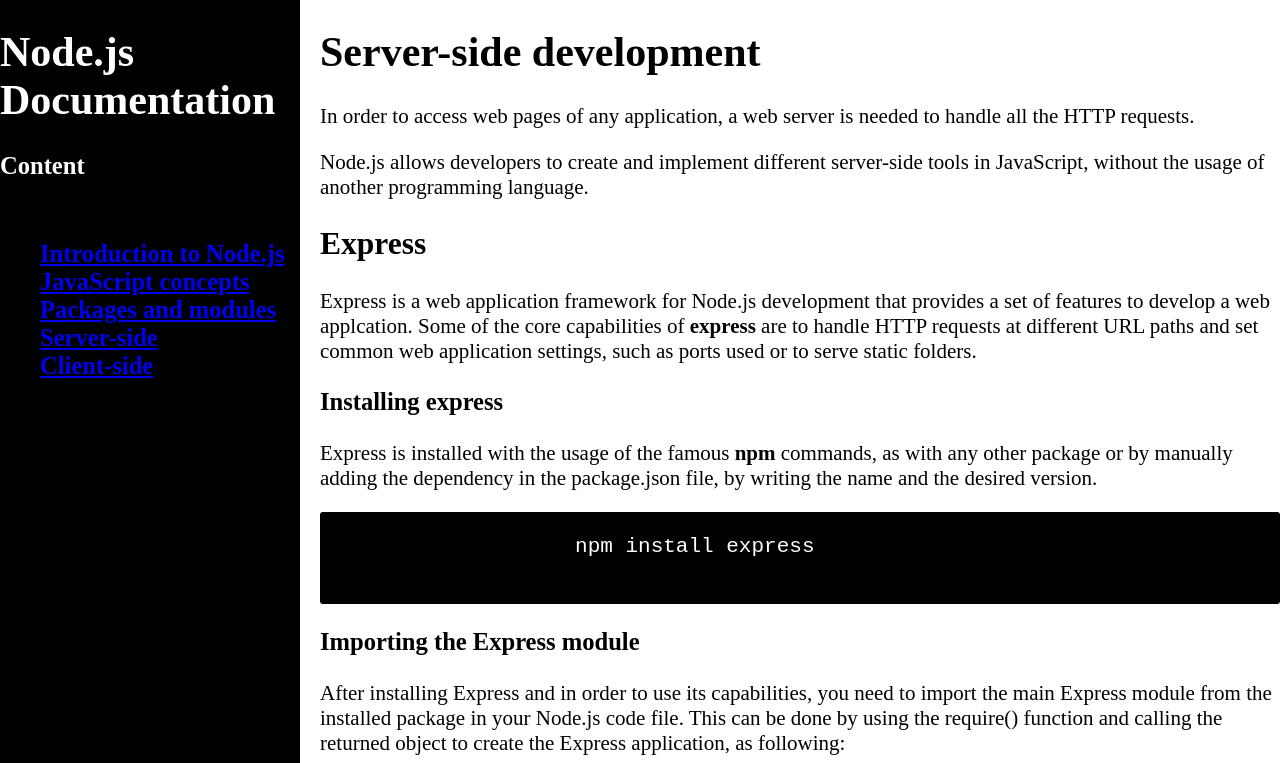
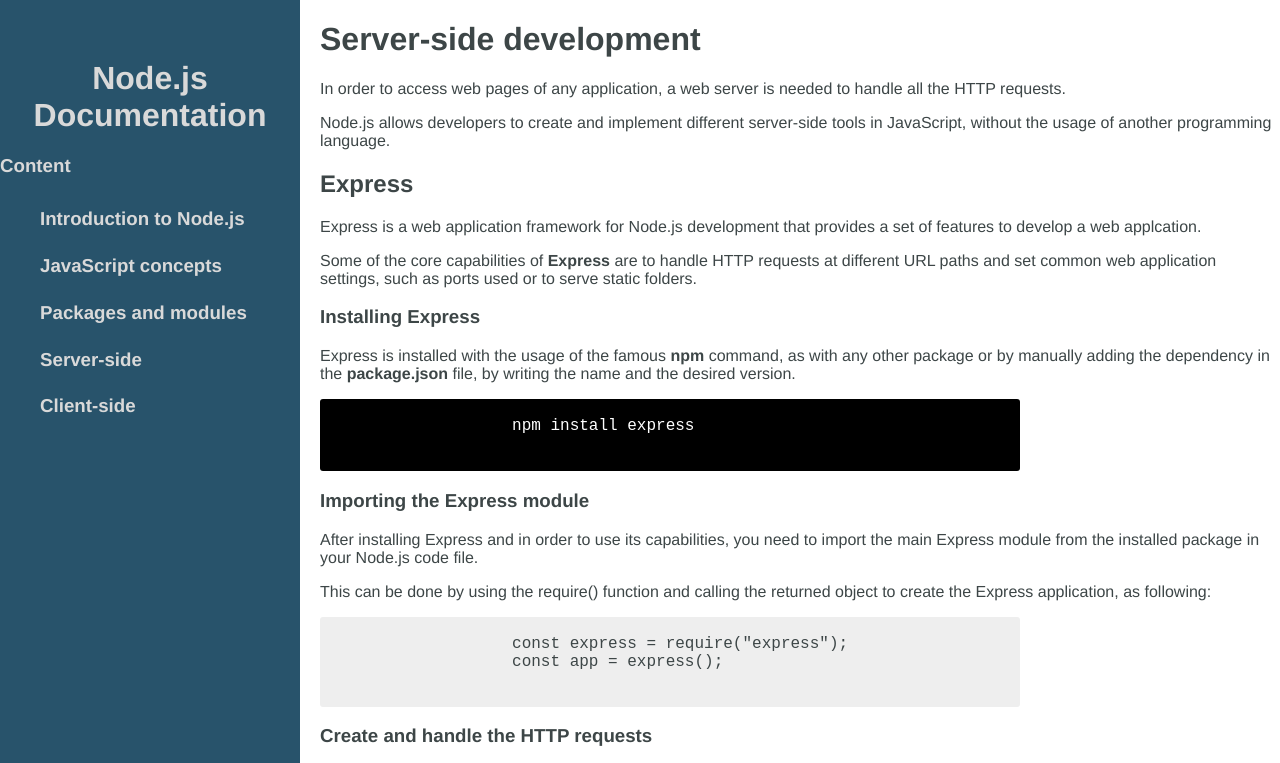
Before and after one commit to amalia-caldare/node.js_docs_mandatory, a website: page public/server.html in a window 1280 px wide. Shown: the top 763 px of the page. Drawn offline with nearby package versions, Linux system fonts and the light colour scheme.

Commit message:
Node.js Documentation

```diff
--- a/app.js
+++ b/app.js
@@ -27,6 +27,10 @@
     return res.sendFile(__dirname + '/public/server.html');
 })
 
+app.get("/client", (req, res) =>{
+    return res.sendFile(__dirname + '/public/client.html');
+})
+
 const port = process.env.PORT ? process.env.PORT: 3000;
 
 const server = app.listen(port, (error) => {
--- a/public/index.js
+++ /dev/null
@@ -1,52 +0,0 @@
-$('html').css({"font-size":"21px","color":"white"})
-$('body').css({
-    "margin" : "0",
-    "min-height":"100%",
-    })
-
-$('wrapper').css({
-    "position" : "absolute",
-    "width" : "100%",
-    "height" : "100%"
-})
-$('.menu').css({
-    "position" : "fixed",
-    "top": "0",
-    "bottom": "0",
-    "left": "0",
-    "padding-bottom": "2em",
-    "width": "300px",
-    "overflow-x": "hidden",
-    "overflow-y": "hidde",
-    "min-height": "50px",
-    "background-color": "black",
-})
-
-$('.content').css({
-    "margin-left": "300px",
-    "min-height": "100%",
-    "color":"black",
-    "padding-left":"20px"
-})
-
-$('.js-code').css({
-    "background-color": "#eee",
-    "border-radius": "3px",
-    "font-family": "courier, monospace",
-    "padding": "0 3px",
-})
-$('.commands').css({
-    "background-color": "black",
-    "color": "white",
-    "border-radius": "3px",
-    "font-family": "courier, monospace",
-    "padding": "0 3px",
-})
-$('.command').css({"boder": "1px solid", "display":"inline-flex"})
-$('.menu-list').css({
-    "list-style":"none",
-    "display":"block",
-    "margin-top": "20%",})
-$('span').css({
-    "font-weight":"bold"
-})
--- a/public/server.html
+++ b/public/server.html
@@ -3,12 +3,13 @@
 <head>
     <meta charset="UTF-8">
     <meta name="viewport" content="width=device-width, initial-scale=1.0">
+    <link rel="stylesheet" href="style.css">
     <title>Node.js</title>
 </head>
 <body>
     <div class="wrapper">
         <div class="menu">
-            <h1>Node.js Documentation</h1>
+            <h1 id="intro">Node.js Documentation</h1>
             <h3>Content<h3>
             <ul class="menu-list">
                 <li>
@@ -21,10 +22,10 @@
                     <a href="packages">Packages and modules</a>
                 </li>
                 <li>
-                    <a href="index">Server-side</a>
+                    <a href="server">Server-side</a>
                 </li>
                 <li>
-                    <a href="index">Client-side</a>
+                    <a href="client">Client-side</a>
                 </li>
             </ul>
         </div>
@@ -36,16 +37,18 @@
             <p>Node.js allows developers to create and implement different server-side tools in JavaScript, without the usage of another programming language.</p>
 
             <h2>Express</h2>
-            <p>Express is a web application framework for Node.js development that provides a set of features to develop a web applcation. Some of the core capabilities of <span>express</span> are to handle HTTP requests at different URL paths and set common web application settings, such as ports used or to serve static folders. </p>
-            <h3>Installing express</h3>
-            <p>Express is installed with the usage of the famous <span>npm</span> commands, as with any other package or by manually adding the dependency in the package.json file, by writing the name and the desired version.</p>
+            <p>Express is a web application framework for Node.js development that provides a set of features to develop a web applcation.</p>
+            </p>Some of the core capabilities of <span>Express</span> are to handle HTTP requests at different URL paths and set common web application settings, such as ports used or to serve static folders. </p>
+            <h3>Installing Express</h3>
+            <p>Express is installed with the usage of the famous <span>npm</span> command, as with any other package or by manually adding the dependency in the <span>package.json</span> file, by writing the name and the desired version.</p>
             <pre class= "commands">
                 <code>
                     npm install express
                 </code>
               </pre>
             <h3>Importing the Express module</h3>
-            <p>After installing Express and in order to use its capabilities, you need to import the main Express module from the installed package in your Node.js code file. This can be done by using the require() function and calling the returned object to create the Express application, as following:</p>
+            <p>After installing Express and in order to use its capabilities, you need to import the main Express module from the installed package in your Node.js code file.</p>
+            <p>This can be done by using the require() function and calling the returned object to create the Express application, as following:</p>
             <pre class="js-code">
                 <code>
                     const express = require("express");
@@ -84,22 +87,23 @@
                   })
                    </code>
             </pre>
-            <p>The above function contains two parameters.
-                The first parameter represents the URL or the route to which the GET method should connect. <span>'/'</span> is used to define the root of the website.
-                The second parameter is called a <span>call-back function</span> and it contains two arguments: a <span>request</span> and a <span>response</span> object.
-                <span>req</span> represnts the request sent to the server and <span>res</span> the response that will be send to the client.
-            </p>
+            <p>The above function contains two parameters. </p>
+            <p>The first parameter represents the URL or the route to which the GET method should connect. </p>
+            <p><span>'/'</span> is used to define the root of the website.</p>
+            <p>The second parameter is called a <span>call-back function</span> and it contains two arguments: a <span>request</span> and a <span>response</span> object.</p>
+            <p><span>req</span> represnts the request sent to the server and <span>res</span> the response that will be send to the client.</p>
+
 
             <h3>POSTMAN</h3>
-            <p>Postman is one of the most common tools used to test an API.
-                One of its core functionalities is working with HTTP requests.
-                You can send your requests and see the response in the body section which will indicate of your test has run succesfully or not.
-            </p>
+            <p>Postman is one of the most common tools used to test an API. </p>
+            <p>One of its core functionalities is working with HTTP requests. </p>
+            <p>You can send your requests and see the response in the body section which will indicate if your test has run succesfully. </p>
 
           <h2>Starting the server</h2>
-          <p>After learning how to set up a request, another essential functionality provided by Express is starting the server.</p>
+          <p>After learning how to set up a request, another essential functionality provided by Express is to start the server.</p>
           <p>To start a server you need to pass the <span>port</span> number to a <span>listen()</span> function, which will tell our app on which port to run.</p>
-          <p>When developing on the server-side it is recommended to use port number <span>3000</span>.</p>
+          <p>When developing it is recommended to use port number <span>3000</span> and for production port <span>80</span>.</p>
+          <p id="tip">TIP: Make use of the <span>cross-env</span> package to support crossing operating systems and avoid errors.</p>
           <p>Here is an example on how to start a server:</p>
           <pre class="js-code">
             <code>
@@ -115,8 +119,8 @@
             <p>The first parameter of the function represents the port number, while the second one is optional, but commonly used to receive feedback on how the application is running.</p>
 
          <h2>Serving static files</h2>
-         <p>Express provides a <span>static()</span> function used to server static files to your web application.
-             The static files can be images, CSS or other JavaScript file, usually stored in a directory.</p>
+         <p>Express provides a <span>static()</span> function used to server static files to your web application.</p>
+         <p>The static files can be images, CSS or other JavaScript file, usually stored in a directory.</p>
              <pre class="js-code">
                 <code>
                   app.use(express.static('public'));
@@ -138,6 +142,6 @@
         </div>
 
     <script src="https://ajax.googleapis.com/ajax/libs/jquery/3.4.1/jquery.min.js"></script>
-    <script src="./index.js"></script>
+
 </body>
 </html>
--- /dev/null
+++ b/public/style.css
@@ -0,0 +1,85 @@
+html {
+    color: white;
+}
+
+body {
+    margin: 0;
+    min-height: 100%;
+    font-family: 'Source Sans Pro','Helvetica Neue',Helvetica,Arial;
+    font-size: 16px;
+
+}
+
+.wrapper{
+    position: absolute;
+    width: 100%;
+    height: 100%;
+}
+
+.menu{
+    position: fixed;
+    top: 0;
+    bottom: 0;
+    left: 0;
+    padding-bottom: 2em;
+    width: 300px;
+    overflow-x: hidden;
+    overflow-y: hidden;
+    min-height: 50px;
+    background-color: #28536B;
+    color:#d9d9d9;
+
+}
+.menu-list{
+    list-style: none;
+}
+
+.content{
+    margin-left: 300px;
+    min-height: 100%;
+    padding-left: 20px;
+    color: #3D4647
+}
+
+span{
+    font-weight: bold;
+}
+
+.caption{
+
+    display: inline-flex;
+}
+
+pre{
+    border-radius: 3px;
+    font-family: courier, monospace;
+    padding: 0, 3px;
+    text-align: left;
+    width: 700px;
+}
+
+.js-code{
+    background-color: #eee ;
+}
+
+.commands{
+    background-color: black;
+    color:white;
+}
+a{
+    text-decoration: none;
+    color:#d9d9d9;
+}
+a:hover{
+    background-color: #B3AFAD;
+}
+#intro{
+    text-align: center;
+    margin-top: 20%;
+}
+#tip{
+    font-style: italic;
+    font-size: 14px;
+}
+li{line-height: 2.5;
+  list-style-position: inside;}
```
Also changed, not shown: public/client.html (+41 -4 lines), public/index.html (+21 -10 lines), public/javascript.html (+23 -11 lines), public/packages.html (+9 -7 lines), images/Open.PNG, images/Version.PNG.
